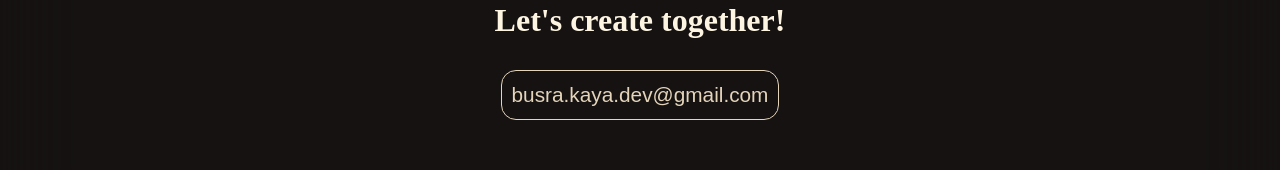
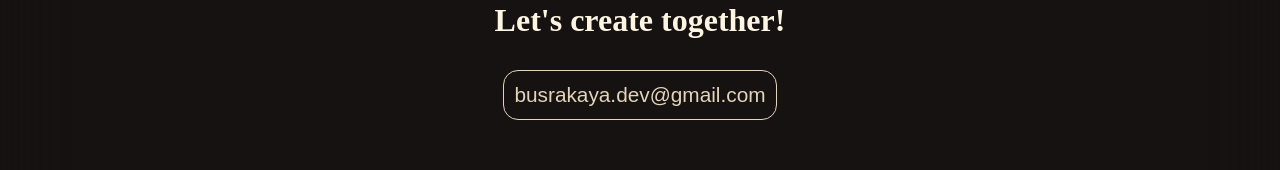
Before and after one commit to bus-ra-kaya/portfolio, a React (Vite) app: page / in a window 1280 px wide. Shown: the part 1077-1247 px from the top of the page. Built offline with nearby package versions, Linux system fonts and the light colour scheme.

Commit message:
Update email address

```diff
--- a/src/App.tsx
+++ b/src/App.tsx
@@ -77,7 +77,7 @@ export default function App():React.JSX.Element {
         <h1>{t("createTogether")}</h1>
         <a href="mailto:kaya41@protonmail.com">
           <button className='nav-btn'>
-             busra.kaya.dev@gmail.com</button>
+             busrakaya.dev@gmail.com</button>
         </a>
       </section>
 
```
